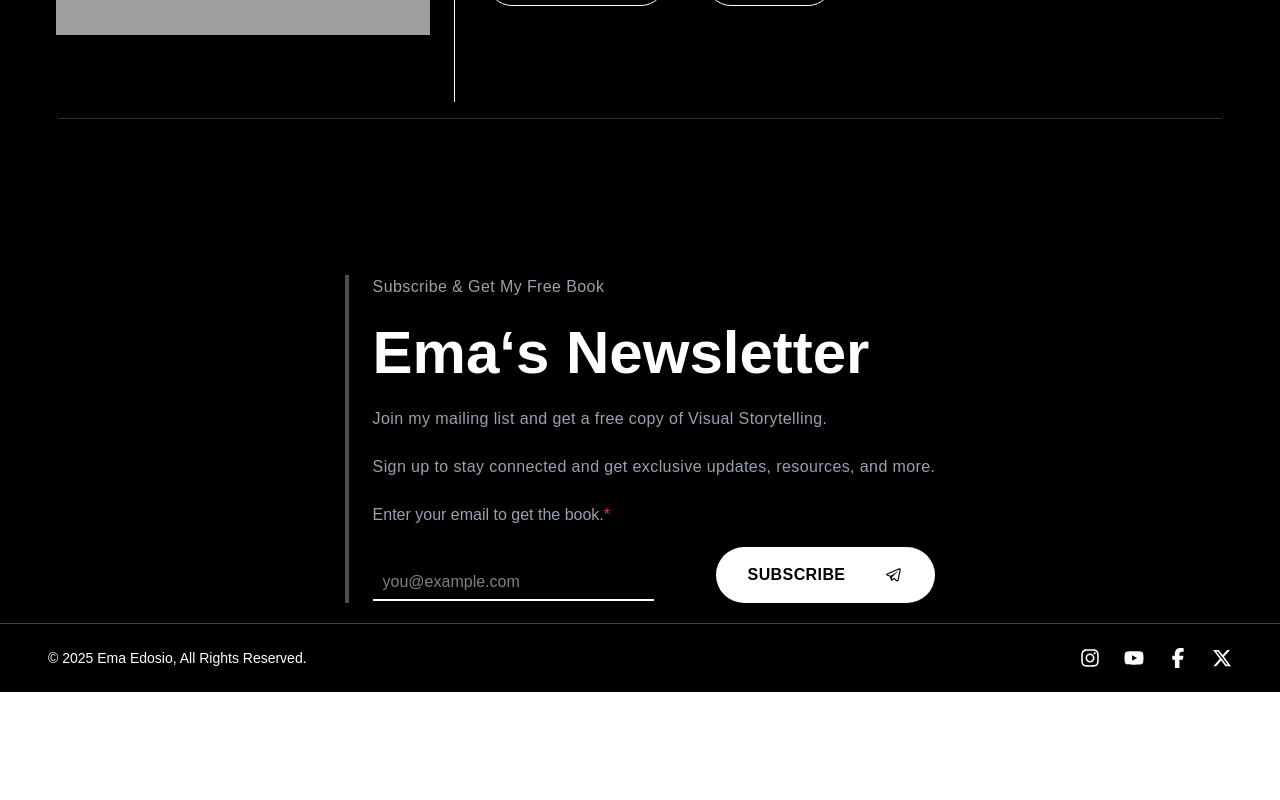
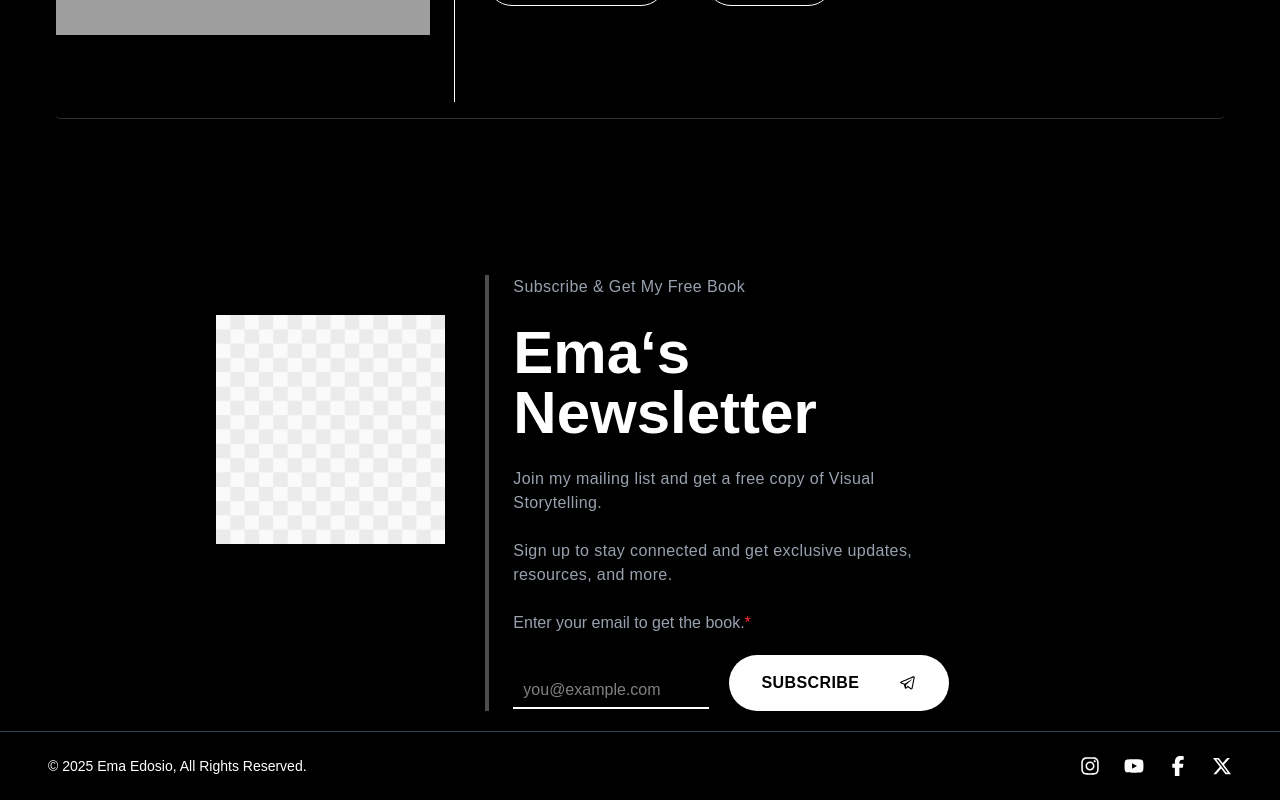
Before and after one commit to 8sosa/ema-edosio, a Next.js app: page /filmography in a window 1280 px wide. Shown: the part 2474-3274 px from the top of the page. Before the commit the page ends 3166 px from the top, so only its background shows below. Built offline with nearby package versions, Linux system fonts and the light colour scheme; grey boxes are pictures that could not be loaded.

Commit message:
new update

```diff
--- a/src/app/film/[id]/page.tsx
+++ b/src/app/film/[id]/page.tsx
@@ -59,8 +59,13 @@
 const embedUrl = hasYoutubeTrailer ? getEmbedUrl(film.trailerUrl) : null;
 
   return (
-    <main className="bg-black text-white min-h-screen pt-24 pb-10 px-6">
-      <div className="container mx-auto max-w-6xl">
+    <main className="relative text-white min-h-screen pt-24 pb-10 px-6 overflow-hidden">
+      <div
+        className="absolute inset-0 z-0 bg-cover bg-center blur-md scale-105"
+        style={{ backgroundImage: "url('/images/_.jpeg')" }}
+      ></div>
+
+      <div className="relative z-10 container mx-auto max-w-6xl">
         {/* Back to Filmography */}
         <Link href="/filmography" className="body text-gray-400 hover:text-gray-200 text-sm">
           &lt; Back to My Films
@@ -96,20 +101,21 @@
           <div className="mt-12">
             <h2 className="title text-2xl md:text-3xl font-bold mb-4">DELETED SCENES</h2>
             <div className="flex overflow-x-auto space-x-4 pb-4">
-              {film.deletedScenes.map((video, idx) => (
-                <div key={idx} className="min-w-[200px] flex-shrink-0 w-1/4">
+              {Array.from({ length: 10 }).map((_, repeatIdx) =>
+                  film.bts.map((video, idx) => (
+                    <div key={`${repeatIdx}-${idx}`} className="min-w-[200px] flex-shrink-0 w-1/4">
                       <video
                         ref={(el) => {
-                      if (el) videosRef.current[idx] = el;
+                          if (el) videosRef.current[repeatIdx * film.bts.length + idx] = el;
                         }}
                         src={video}
-                    controls
                         controlsList="nodownload"
                         loop
                         className="w-full h-auto rounded-lg shadow-lg"
                       />
                     </div>
-              ))}
+                  ))
+                )}
             </div>
           </div>
         )}
@@ -119,20 +125,21 @@
           <div className="mt-12">
             <h2 className="title text-2xl md:text-3xl font-bold mb-4">BTS</h2>
             <div className="flex overflow-x-auto space-x-4 pb-4">
-              {film.bts.map((video, idx) => (
-                <div key={idx} className="min-w-[200px] flex-shrink-0 w-1/4">
+              {Array.from({ length: 10 }).map((_, repeatIdx) =>
+                film.bts.map((video, idx) => (
+                  <div key={`${repeatIdx}-${idx}`} className="min-w-[200px] flex-shrink-0 w-1/4">
                     <video
                       ref={(el) => {
-                      if (el) videosRef.current[idx] = el;
+                        if (el) videosRef.current[repeatIdx * film.bts.length + idx] = el;
                       }}
                       src={video}
-                    // controls
                       controlsList="nodownload"
                       loop
                       className="w-full h-auto rounded-lg shadow-lg"
                     />
                   </div>
-              ))}
+                ))
+              )}
             </div>
           </div>
         )}
--- a/src/components/Footer.tsx
+++ b/src/components/Footer.tsx
@@ -1,5 +1,6 @@
 "use client";
 import React, { useState } from "react";
+import Image from "next/image";
 import { useRouter } from "next/navigation";
 import { LiaTelegramPlane } from "react-icons/lia";
 import { FaFacebookF, FaXTwitter, FaInstagram, FaYoutube } from "react-icons/fa6";
@@ -21,20 +22,31 @@
   return (
     <footer className="bg-black text-white">
       {/* Top Section */}
-      <div className="container body mx-auto w-full lg:w-4/5 flex flex-col md:flex-row py-5 px-6 md:px-12 justify-center">
-        <div className="flex">
+      <div className="container body mx-auto w-full lg:w-4/5 flex flex-col md:flex-row py-5 px-6 md:px-12 justify-start">
+        {/* Image section - hidden on small screens */}
+        <div className="hidden md:block md:w-1/3 aspect-square p-10 rounded">
+          <Image
+            src="/images/ph.png"
+            width={100}
+            height={100}
+            alt="Newsletter Illustration"
+            className="w-full h-auto object-contain"
+          />
+        </div>
+
+        {/* Text and form section */}
+        <div className="flex md:w-1/2">
           <div className="w-1 bg-white opacity-30 mr-6" />
-          <div className="flex-1 space-y-6">
+          <div className="flex-1 space-y-6 flex flex-col justify-center">
             <p className="text-gray-400 tracking-wide">Subscribe & Get My Free Book</p>
             <h2 className="text-5xl md:text-6xl font-bold">Ema&lsquo;s Newsletter</h2>
             <p className="text-gray-400 tracking-wide">Join my mailing list and get a free copy of Visual Storytelling.</p>
             <p className="text-gray-400 tracking-wide">Sign up to stay connected and get exclusive updates, resources, and more.</p>
-
             <form onSubmit={handleSubmit} className="space-y-6">
-                  <label className="block mb-5 text-gray-400">
-                    Enter your email to get the book.<span className="text-red-500">*</span>
-                  </label>
-              <div className="body flex flex-col md:flex-row md:items-center md:justify-between w-full">
+              <label className="block mb-5 text-gray-400">
+                Enter your email to get the book.<span className="text-red-500">*</span>
+              </label>
+              <div className="body flex flex-col gap-5 md:flex-row md:items-center md:justify-between w-full">
                 <div className="w-full lg:w-1/2">
                   <input
                     type="email"
@@ -54,6 +66,7 @@
           </div>
         </div>
       </div>
+
 
       {/* Modal */}
       {showModal && (
--- a/src/components/films.json
+++ b/src/components/films.json
@@ -30,7 +30,9 @@
         "bts": [
           "/videos/Episode.mp4"
         ],
-        "deletedScenes": []
+        "deletedScenes": [
+          "/videos/Episode.mp4"
+        ]
       },
       {
         "title": "Otiti",
```
Also changed, not shown: public/images/_.jpeg (added), public/images/bg.jpeg (added). Lines whose indentation alone changed are shown as unchanged.
